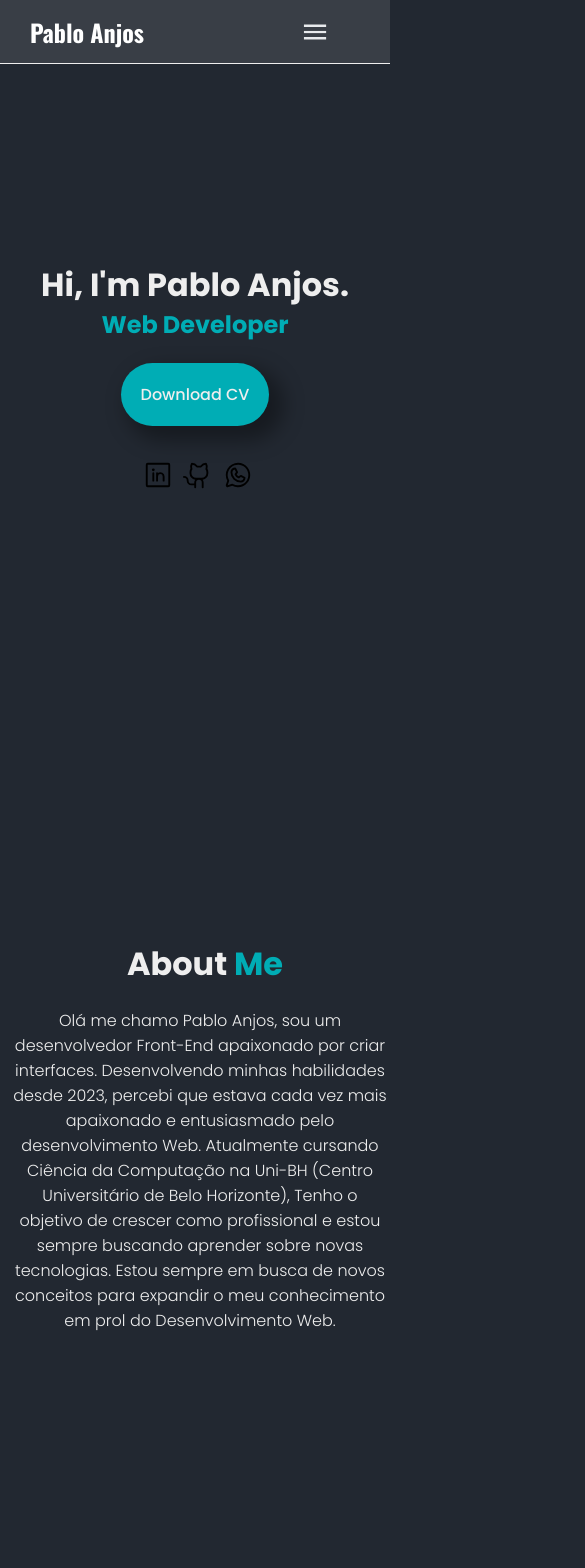
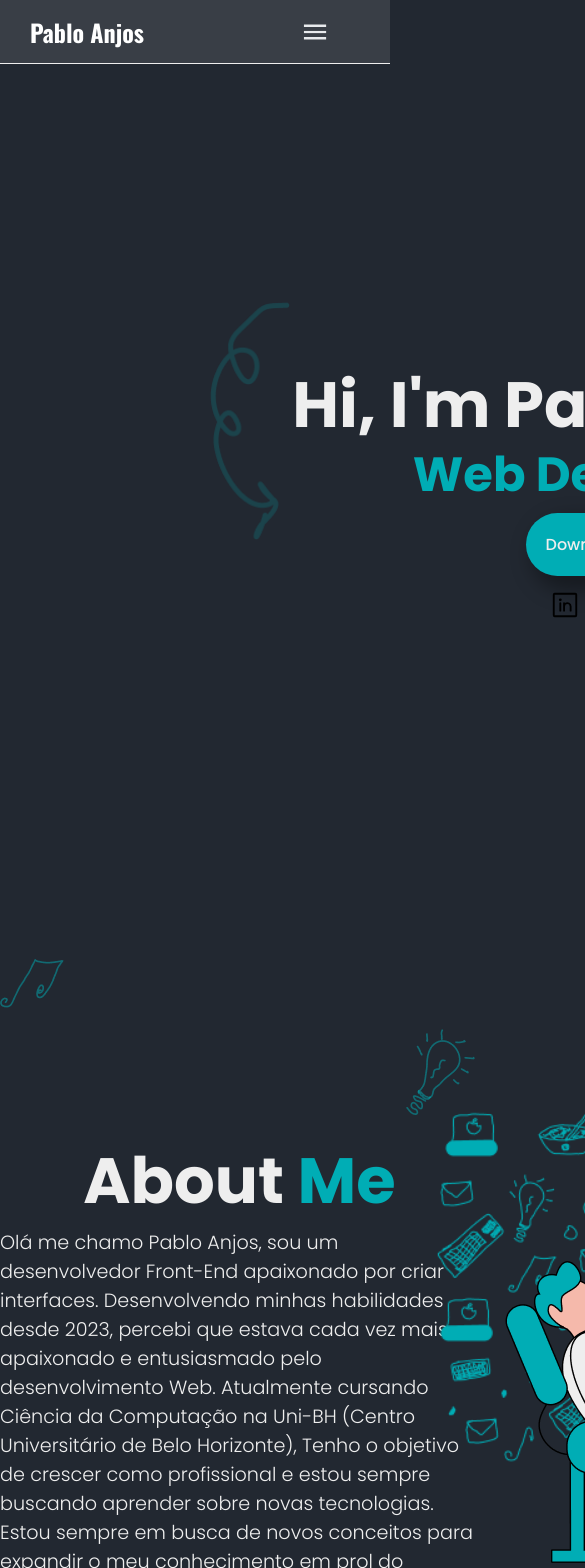
Before and after one commit to PabloAnjos/Portifolio, a React (Vite) app: page / in a window 390 px wide. Shown: the top 1568 px of the page, 585 px wide, since content can reach past the window. Built offline with nearby package versions, Linux system fonts and the light colour scheme.

Commit message:
Reiniciando responsividade

```diff
--- a/src/styles/card.scss
+++ b/src/styles/card.scss
@@ -49,27 +49,5 @@
 /* RESPONSIVIDADE */
 
 @media screen and (max-width: 768px) {
-  .card-works {
-    margin-left: 50px;
-    margin-right: 50px;
-    height: 400px;
 
-    img {
-      width: 250px;
-      height: 160px;
-      margin: 10px 0px 0px 30px;
-    }
-
-    p {
-      width: 300px;
-      margin-top: -2px;
-    }
-
-    .buttons-card {
-      gap: 10px;
-      margin: 20px 0px 0px 50px;
-      width: 180px;
-      height: 30px;
-    }
-  }
 }
--- a/src/styles/sectionAboutMe.scss
+++ b/src/styles/sectionAboutMe.scss
@@ -63,47 +63,5 @@
 /* RESPONSIVIDADE */
 
 @media screen and (max-width: 768px) {
-  .section-about-me {
-    width: 100%;
-    height: 70vh;
-  }
 
-  #paragraph-about-me {
-    img {
-      display: none;
-    }
-
-    h1 {
-      text-align: center;
-      margin-left: 20px;
-      font-size: 2rem;
-    }
-
-    p {
-      text-align: center;
-      font-size: 1rem;
-      max-width: 400px;
-      margin: 20px 0px 0px 10px;
-    }
-
-    #fundo-imagem-avatar {
-      display: none;
-    }
-
-    #imagem-lampada-about {
-      display: none;
-    }
-
-    #imagem-seta-about {
-      display: none;
-    }
-
-    #chao-avatar-about {
-      display: none;
-    }
-  }
-
-  #image-aboute-me {
-    display: none;
-  }
 }
--- a/src/styles/sectionContact.scss
+++ b/src/styles/sectionContact.scss
@@ -118,56 +118,5 @@
 /* RESPONSIVIDADE */
 
 @media screen and (max-width: 768px) {
-  .section-contact {
-    width: 100%;
-    height: 100vh;
-    margin-top: 200px;
 
-    .container-images-contact {
-      h1 {
-        font-size: 2rem;
-        position: absolute;
-        margin: -350px 0px 0px -260px;
-      }
-
-      img {
-        display: none;
-      }
-
-      #imagem-seta-contact {
-        display: none;
-      }
-
-      #imagem-chao-contact {
-        display: none;
-      }
-    }
-
-    .container-form {
-      width: 300px;
-      height: 500px;
-      display: block;
-      margin: -100px 0px 0px -460px;
-
-      label {
-        margin: 30px 0px 0px 20px;
-        display: block;
-      }
-
-      input {
-        width: 350px;
-      }
-
-      textarea {
-        margin-left: 10px;
-        width: 350px;
-        height: 300px;
-        margin: 50px 0px 0px 20px;
-      }
-
-      #imagem-envelope {
-        display: none;
-      }
-    }
-  }
 }
--- a/src/styles/sectionHome.scss
+++ b/src/styles/sectionHome.scss
@@ -86,43 +86,5 @@
 /* RESPONSIVIDADE */
 
 @media screen and (max-width: 768px) {
-  .section-home-page {
-    width: 100%;
-    height: 70vh;
 
-    div {
-      margin: 250px 0px 0px 30px;
-      width: 100%;
-    }
-
-    .content-home {
-      #imagem-seta-home {
-        display: none;
-      }
-
-      h1 {
-        font-size: 2rem;
-        margin-right: 60px;
-      }
-
-      h2 {
-        font-size: 1.5rem;
-        margin-top: -30px;
-        margin-right: 60px;
-      }
-
-      #link-button {
-        margin-right: 60px;
-      }
-    }
-
-    .container-icons {
-      margin-top: -100px;
-      margin-left: -2px;
-    }
-
-    img {
-      display: none;
-    }
-  }
 }
--- a/src/styles/sectionWorks.scss
+++ b/src/styles/sectionWorks.scss
@@ -27,19 +27,5 @@
 /* RESPONSIVIDADE */
 
 @media screen and (max-width: 768px) {
-  .section-works {
-    width: 100%;
-    height: 100vh;
 
-    h1 {
-      font-size: 2rem;
-    }
-
-    .container-cards-works {
-      gap: 50px;
-      width: 100%;
-      justify-content: start;
-      overflow-x: auto;
-    }
-  }
 }
```
